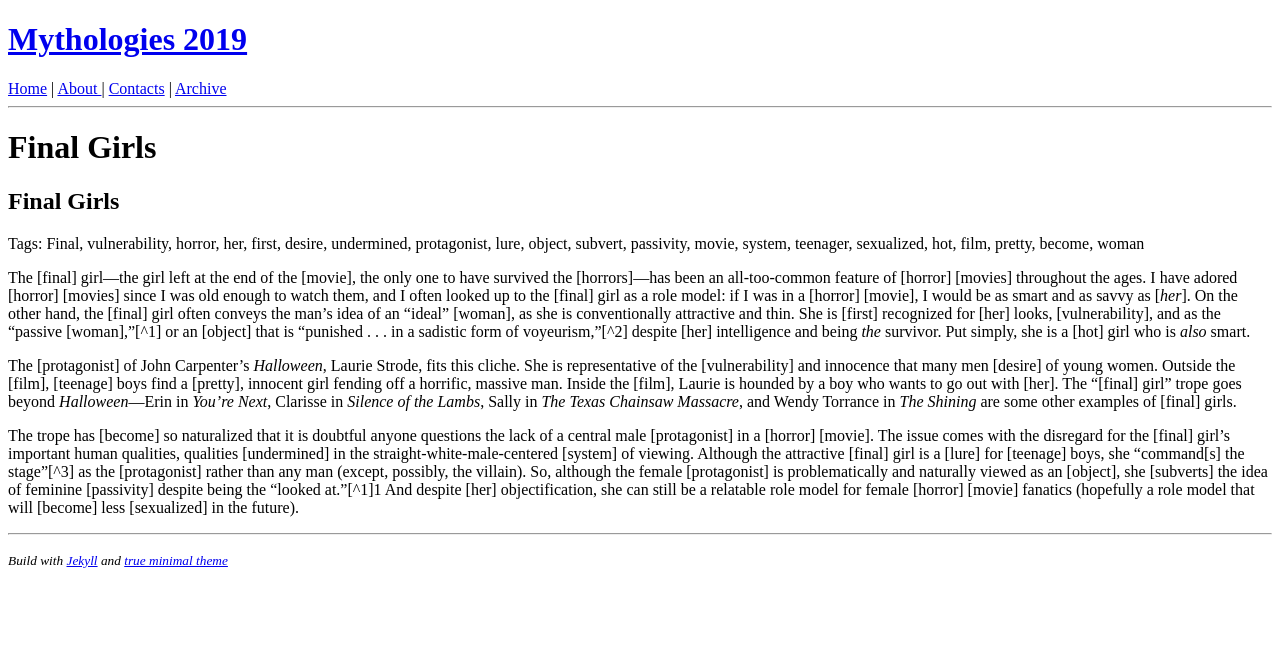
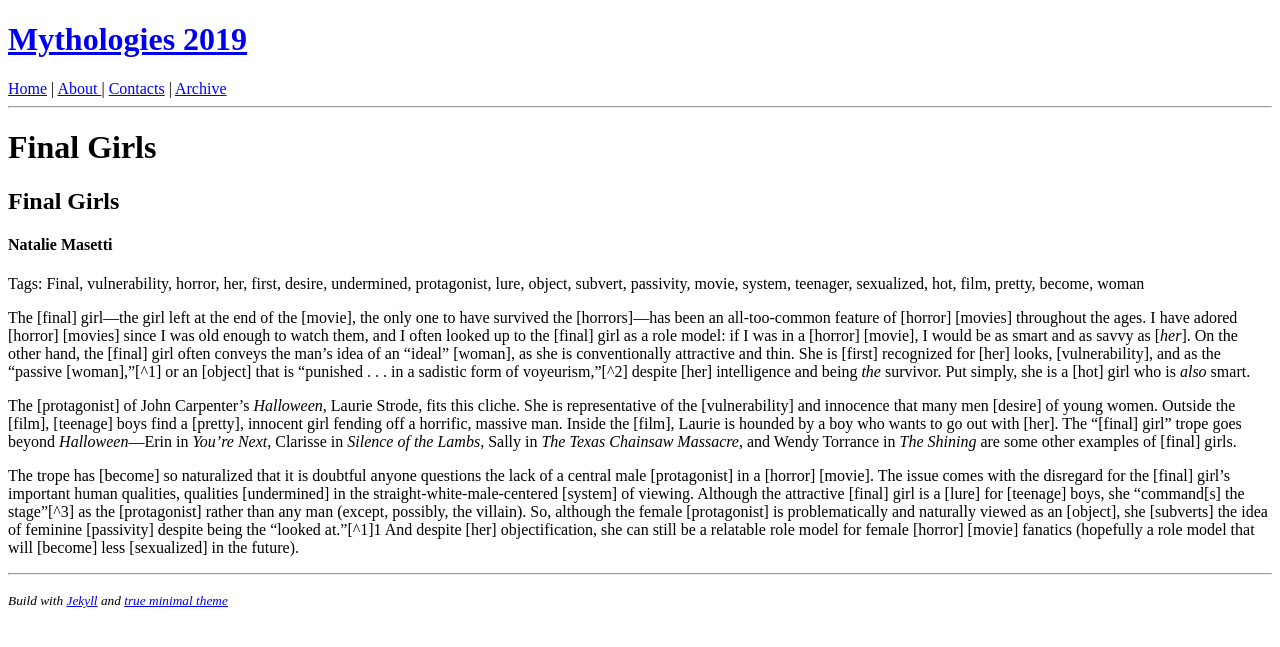
Before and after one commit to HCDigitalScholarship/mythologies-2019, a Jekyll site: the page built from _posts/2019-12-03-final-girls.md, in a window 1280 px wide. Shown: the top 647 px of the page. Built offline with Jekyll 4.4.1, drawn with Linux system fonts in a browser that asks for light colours.

Commit message:
Update 2019-12-03-final-girls.md

```diff
--- a/_posts/2019-12-03-final-girls.md
+++ b/_posts/2019-12-03-final-girls.md
@@ -4,6 +4,8 @@ layout: post
 ---
 
 ## Final Girls
+
+#### Natalie Masetti
 
 Tags: Final, vulnerability, horror, her, first, desire, undermined, protagonist, lure, object, subvert, passivity, movie, system, teenager, sexualized, hot, film, pretty, become, woman
 
```
